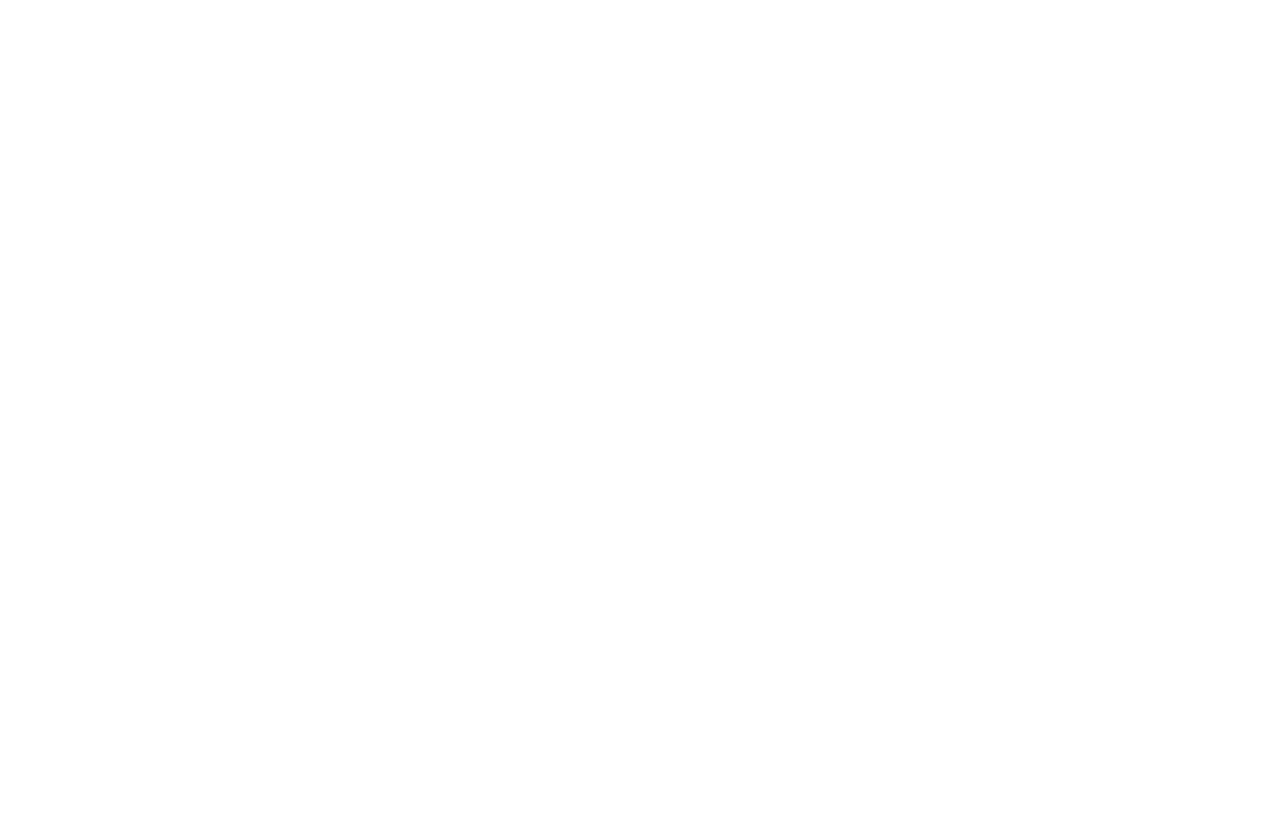
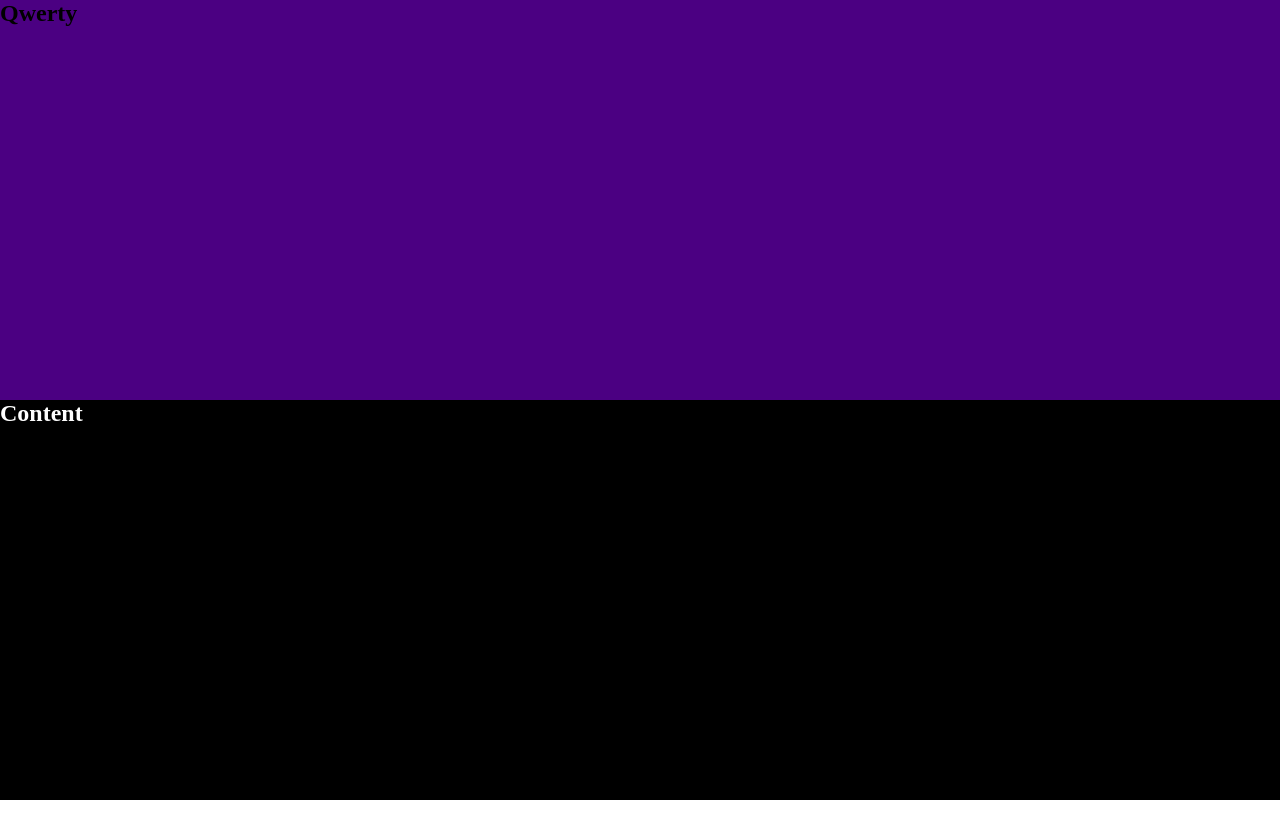
Before and after one commit to Saterlix/Proweb_project, a plain HTML site: page index.html in a window 1280 px wide. Before the commit the page ends 800 px from the top, so only its background shows below. Drawn offline with Linux system fonts and the light colour scheme.

Commit message:
add 2 blokcs

```diff
--- a/index.html
+++ b/index.html
@@ -8,6 +8,13 @@
     <link rel="stylesheet" href="styles/style.css">
 </head>
 <body>
-
+    <div class="header header">
+        <nav class="header__nav">
+            <h1>Qwerty</h1>
+        </nav>
+        <div class="header__content">
+            <h2>Content</h2>
+        </div>
+    </div>
 </body>
 </html>
--- a/styles/style.css
+++ b/styles/style.css
@@ -2,4 +2,14 @@
     margin: 0;
     padding: 0;
     box-sizing: border-box;
+    height: 2000px;
 }
+.header__nav {
+    background: indigo;
+    height: 50vh;
+}
+.header__content {
+    background: #000;
+    color: #fff;
+    height: 50vh;
+}
```
